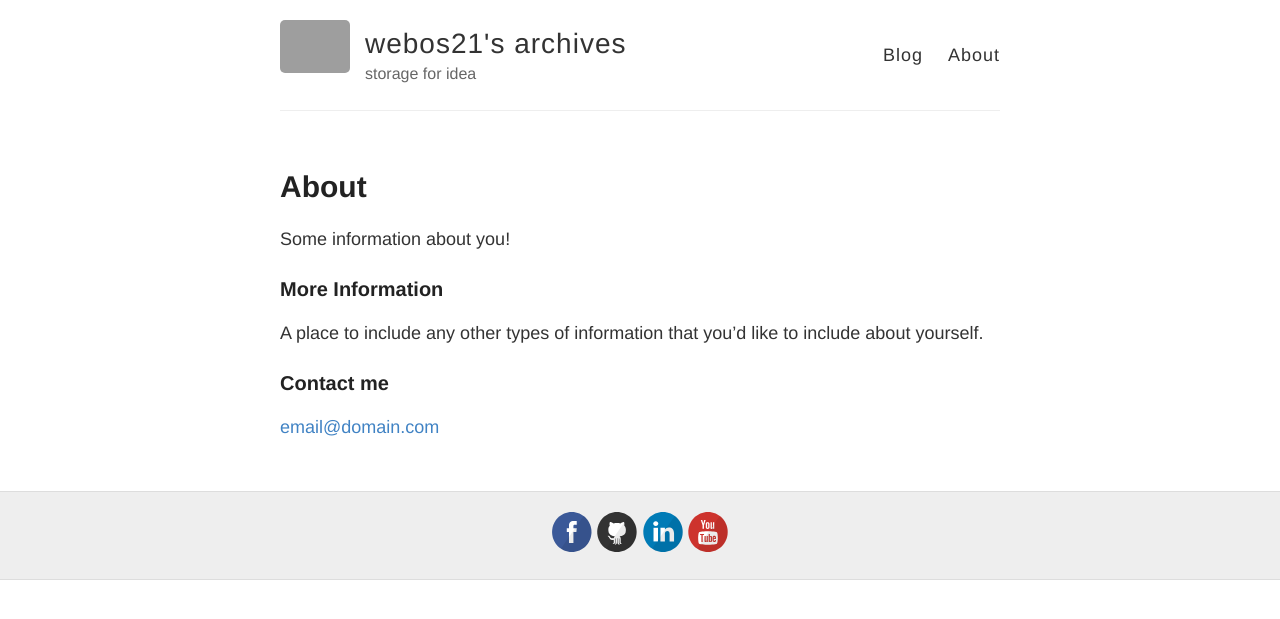
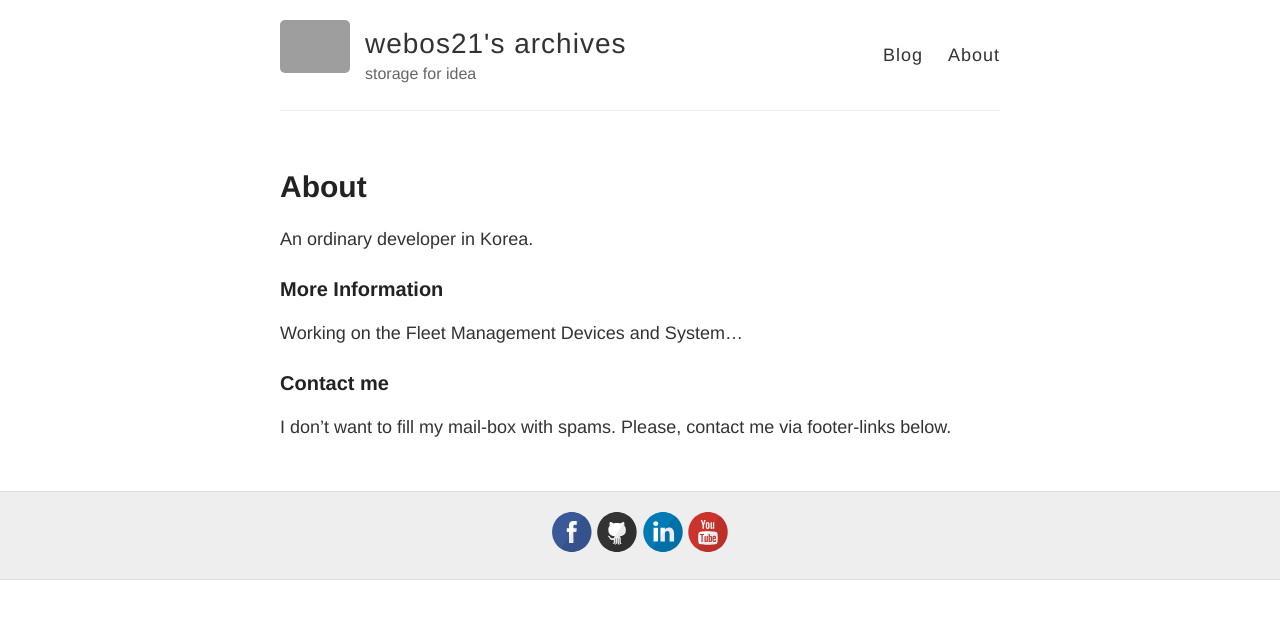
Before and after one commit to webos21/webos21.github.com, a Jekyll site: the page built from about.md, in a window 1280 px wide. Shown: the top 619 px of the page. Built offline with Jekyll 4.4.1, drawn with Linux system fonts in a browser that asks for light colours; grey boxes are pictures that could not be loaded.

Commit message:
Update about.md

```diff
--- a/about.md
+++ b/about.md
@@ -4,12 +4,13 @@ title: About
 permalink: /about/
 ---
 
-Some information about you!
+An ordinary developer in Korea.
 
 ### More Information
 
-A place to include any other types of information that you'd like to include about yourself.
+Working on the Fleet Management Devices and System...
 
 ### Contact me
 
-[email@domain.com](mailto:email@domain.com)
+I don't want to fill my mail-box with spams.
+Please, contact me via footer-links below.
```
